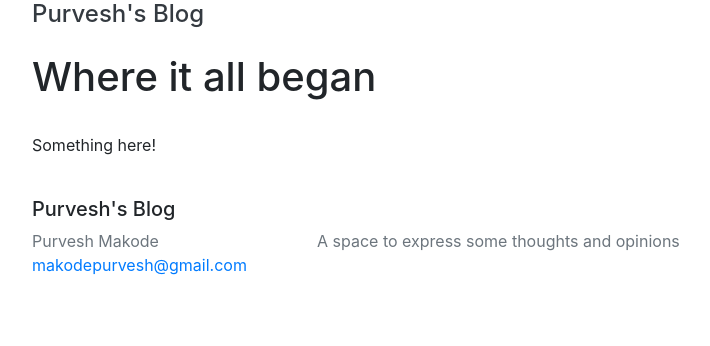
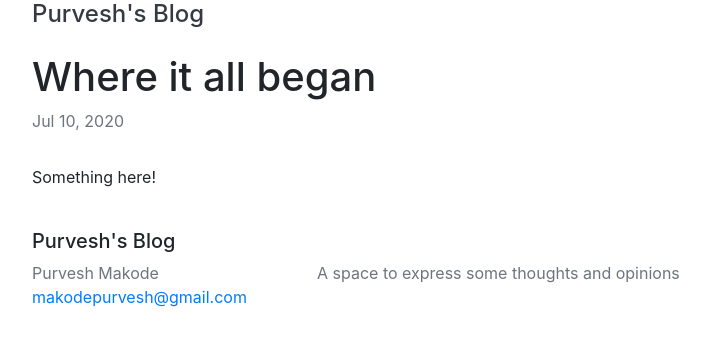
Before and after one commit to purveshmakode24/blog, a Jekyll site: the page built from _posts/2020-07-09-first-post.md, in a window 1280 px wide. Shown: the top 346 px of the page, without its empty margins (53-763 px from the left). Built offline with Jekyll 4.4.1, drawn with Linux system fonts in a browser that asks for light colours.

Commit message:
add time in post overview

```diff
--- a/_layouts/post.html
+++ b/_layouts/post.html
@@ -6,8 +6,7 @@ layout: default
   <header class="pt-4 pb-3">
     <h1 itemprop="name headline">{{ page.title | escape }}</h1>
     <p class="text-secondary">
-      <time datetime="{{ page.date | date_to_xmlschema }}" itemprop="datePublished">
-      </time>
+      <time datetime="{{ page.date | date_to_xmlschema }}" itemprop="datePublished">{{ page.date | date: "%b %-d, %Y" }}</time>
        {% if page.author %}
         &bull;
         <span itemprop="author" itemscope itemtype="http://schema.org/Person"><span itemprop="name">{{ page.author }}</span></span>
```
